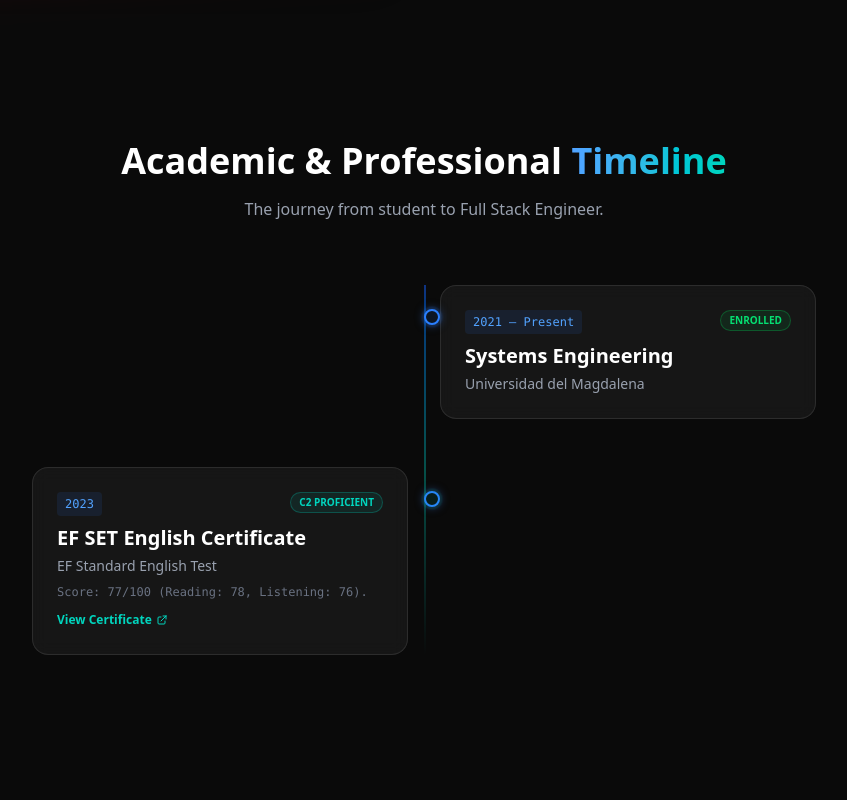
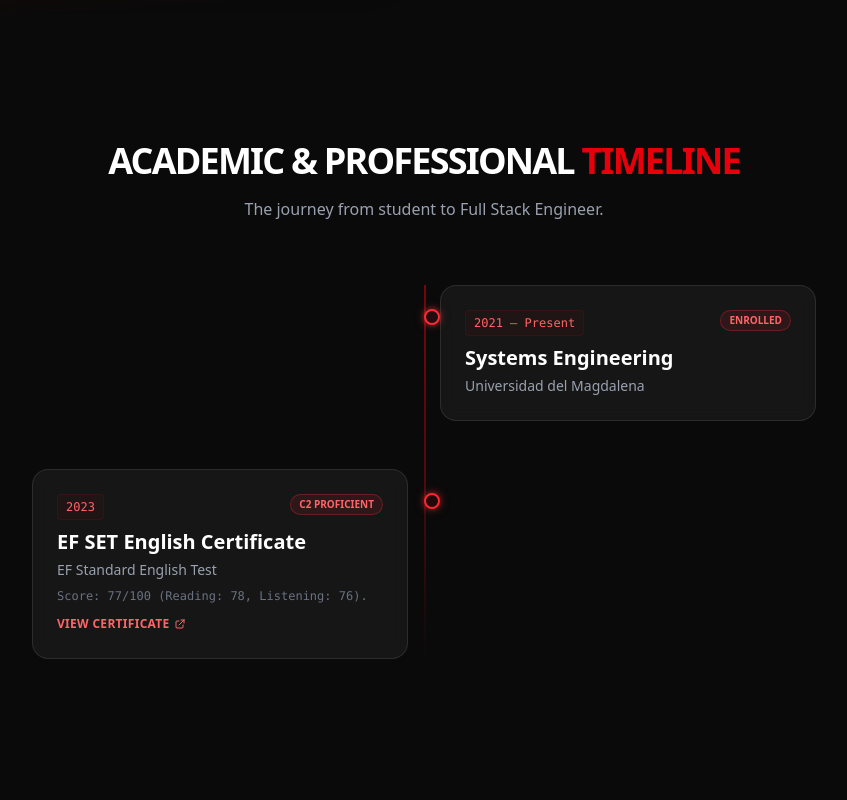
Before and after one commit to JussiTorres/jussi-portfolio, a Next.js app: page / in a window 1280 px wide. Shown: the part 1640-2440 px from the top of the page, without its empty margins (216-1063 px from the left). Built offline with nearby package versions, Linux system fonts and the light colour scheme.

Commit message:
style: Apply Terminal Red theme to Education section correctly

```diff
--- a/src/app/components/Education.jsx
+++ b/src/app/components/Education.jsx
@@ -9,15 +9,15 @@ export default function Education() {
       institution: "Universidad del Magdalena",
       description: null, // Minimalismo absoluto
       status: "Enrolled",
-      color: "bg-blue-500",
+      color: "bg-red-500", // <-- RED
     },
     {
       year: "2023",
       title: "EF SET English Certificate",
       institution: "EF Standard English Test",
-      description: "Score: 77/100 (Reading: 78, Listening: 76).", // Solo el dato duro
+      description: "Score: 77/100 (Reading: 78, Listening: 76).",
       status: "C2 Proficient",
-      color: "bg-teal-500",
+      color: "bg-red-600", // <-- RED
       link: "https://cert.efset.org/ErenWy"
     },
   ];
@@ -25,9 +25,9 @@ export default function Education() {
   return (
     <section id="education" className="py-24 relative bg-neutral-950 overflow-hidden">
 
-      {/* Background Decor */}
-      <div className="absolute top-1/3 left-0 w-[400px] h-[400px] bg-blue-900/10 rounded-full blur-[100px] -z-10" />
-      <div className="absolute bottom-0 right-0 w-[400px] h-[400px] bg-teal-900/10 rounded-full blur-[100px] -z-10" />
+      {/* Background Decor - RED GLOWS */}
+      <div className="absolute top-1/3 left-0 w-[400px] h-[400px] bg-red-900/10 rounded-full blur-[100px] -z-10" />
+      <div className="absolute bottom-0 right-0 w-[400px] h-[400px] bg-red-800/10 rounded-full blur-[100px] -z-10" />
 
       <div className="max-w-4xl mx-auto px-6">
 
@@ -37,21 +37,22 @@ export default function Education() {
           viewport={{ once: true }}
           className="mb-16 text-center"
         >
-          <h2 className="text-3xl md:text-4xl font-bold mb-4">
-            Academic & Professional{" "}
-            <span className="text-transparent bg-clip-text bg-gradient-to-r from-blue-400 to-teal-400">
-              Timeline
+          {/* Typography: font-black uppercase tracking-tighter */}
+          <h2 className="text-3xl md:text-4xl font-black uppercase tracking-tighter mb-4 text-white">
+            ACADEMIC & PROFESSIONAL{" "}
+            <span className="text-red-600">
+              TIMELINE
             </span>
           </h2>
-          <p className="text-gray-400">
+          <p className="text-gray-400 font-medium">
             The journey from student to Full Stack Engineer.
           </p>
         </motion.div>
 
         {/* Timeline Container */}
         <div className="relative">
-          {/* Vertical Line */}
-          <div className="absolute left-4 md:left-1/2 top-0 bottom-0 w-0.5 bg-gradient-to-b from-blue-600/50 via-teal-600/50 to-transparent -translate-x-1/2 md:translate-x-0" />
+          {/* Vertical Line - RED GRADIENT */}
+          <div className="absolute left-4 md:left-1/2 top-0 bottom-0 w-0.5 bg-gradient-to-b from-red-600/50 via-red-800/50 to-transparent -translate-x-1/2 md:translate-x-0" />
 
           <div className="space-y-12">
             {timelineData.map((item, index) => (
@@ -65,25 +66,25 @@ export default function Education() {
                   index % 2 === 0 ? "md:flex-row-reverse" : ""
                 }`}
               >
-                {/* Timeline Dot */}
-                <div className="absolute left-4 md:left-1/2 w-4 h-4 bg-neutral-950 border-2 border-blue-500 rounded-full -translate-x-1/2 md:translate-x-0 mt-6 z-10 shadow-[0_0_10px_rgba(59,130,246,0.5)]">
+                {/* Timeline Dot - RED BORDER & FILL */}
+                <div className="absolute left-4 md:left-1/2 w-4 h-4 bg-neutral-950 border-2 border-red-500 rounded-full -translate-x-1/2 md:translate-x-0 mt-6 z-10 shadow-[0_0_10px_rgba(239,68,68,0.5)]">
                   <div className={`w-full h-full rounded-full ${item.color} opacity-50 animate-ping`} />
                 </div>
 
                 {/* Content Card */}
                 <div className="ml-12 md:ml-0 md:w-1/2 flex justify-center md:block">
-                  <div className={`group relative p-6 bg-white/5 border border-white/10 rounded-2xl hover:border-blue-500/30 transition-colors backdrop-blur-sm ${
+                  <div className={`group relative p-6 bg-white/5 border border-white/10 rounded-2xl hover:border-red-600/30 transition-colors backdrop-blur-sm ${
                     index % 2 === 0 ? "md:mr-8" : "md:ml-8"
                   }`}>
 
                     <div className="flex justify-between items-start mb-2">
-                      <span className="text-xs font-mono text-blue-400 bg-blue-500/10 px-2 py-1 rounded">
+                      <span className="text-xs font-mono text-red-400 bg-red-900/10 px-2 py-1 rounded border border-red-900/20">
                         {item.year}
                       </span>
                       <span className={`text-[10px] font-bold px-2 py-0.5 rounded-full border ${
                         item.status === 'Enrolled'
-                          ? 'border-green-500/30 text-green-400 bg-green-500/10'
-                          : 'border-teal-500/30 text-teal-400 bg-teal-500/10'
+                          ? 'border-red-500/30 text-red-400 bg-red-500/10'
+                          : 'border-red-500/30 text-red-400 bg-red-500/10'
                       }`}>
                         {item.status.toUpperCase()}
                       </span>
@@ -105,7 +106,7 @@ export default function Education() {
                         href={item.link}
                         target="_blank"
                         rel="noopener noreferrer"
-                        className="inline-flex items-center mt-3 text-xs font-bold text-teal-400 hover:text-teal-300 transition-colors"
+                        className="inline-flex items-center mt-3 text-xs font-bold text-red-400 hover:text-red-300 transition-colors uppercase tracking-wide"
                       >
                         View Certificate
                         <svg className="w-3 h-3 ml-1" fill="none" stroke="currentColor" viewBox="0 0 24 24"><path strokeLinecap="round" strokeLinejoin="round" strokeWidth="2" d="M10 6H6a2 2 0 00-2 2v10a2 2 0 002 2h10a2 2 0 002-2v-4M14 4h6m0 0v6m0-6L10 14"></path></svg>
```
